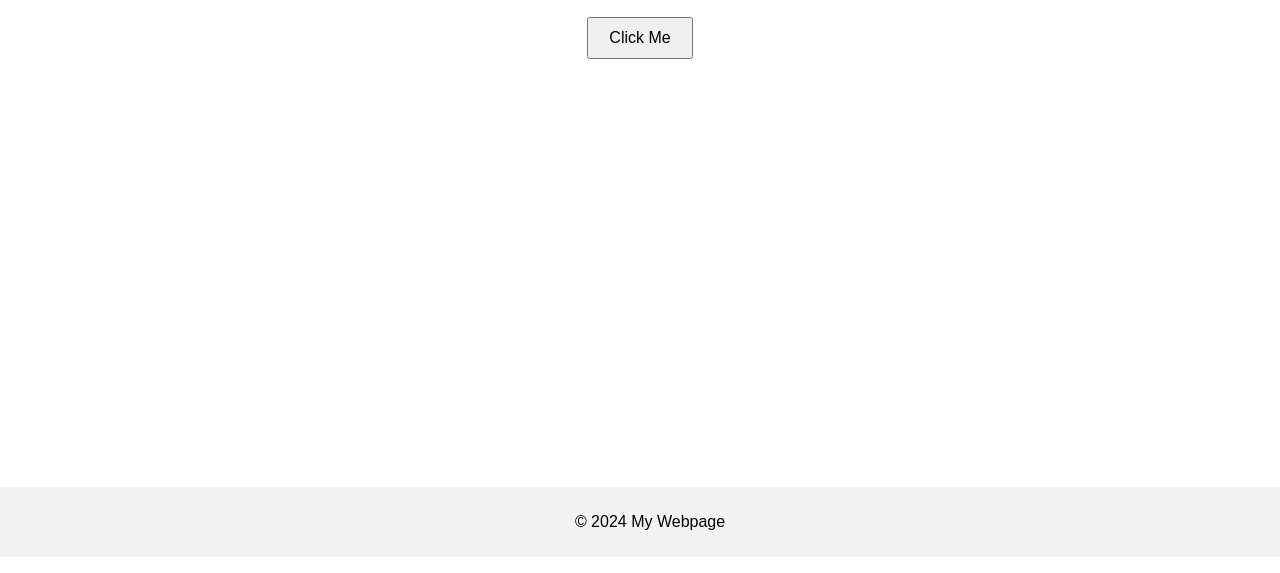
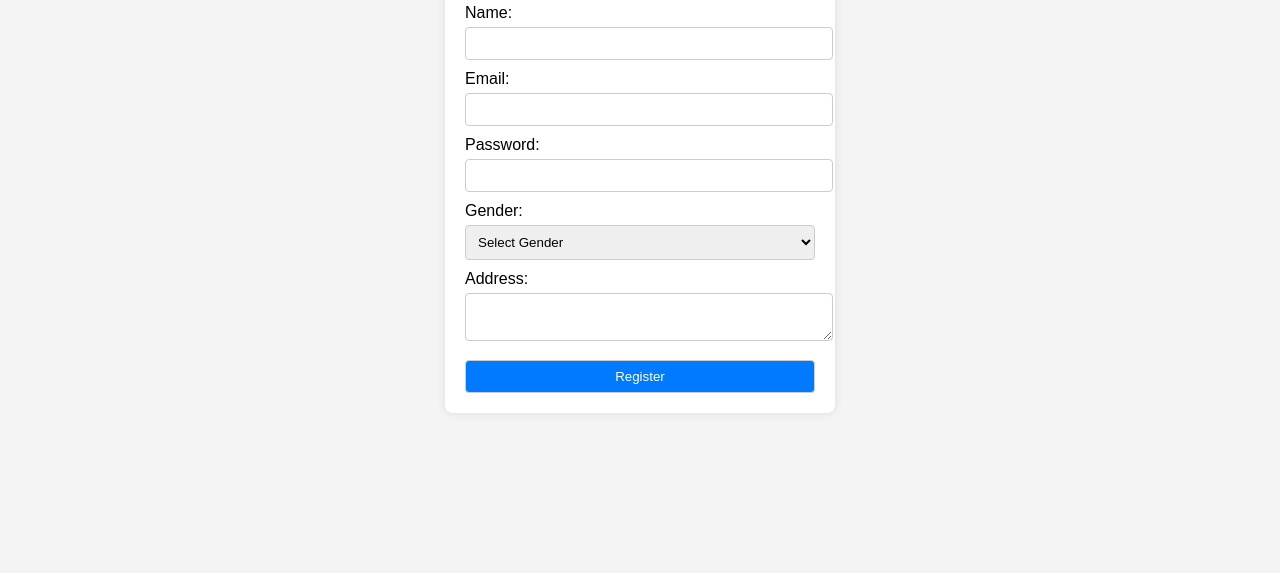
Before and after one commit to Krilavya/my-webpage, a website: page index.html in a window 1280 px wide. Shown: the part 243-816 px from the top of the page. Drawn offline with Linux system fonts and the light colour scheme.

Commit message:
Form change to Reistration form

```diff
--- a/index.html
+++ b/index.html
@@ -1,24 +1,44 @@
 <!DOCTYPE html>
 <html lang="en">
 <head>
-  <meta charset="UTF-8" />
-  <title>My Webpage</title>
-  <link rel="stylesheet" href="style.css" />
+<meta charset="UTF-8" />
+<meta http-equiv="X-UA-Compatible" content="IE=edge" />
+<meta name="viewport" content="width=device-width, initial-scale=1.0" />
+<link rel="stylesheet" href="style.css" />
+<title>Registration Form</title>
 </head>
 <body>
-  <header>
-    <h1>Welcome to My Webpage</h1>
-  </header>
+<div class="container">
+<form id="registerForm">
+<h2>Registration Form</h2>
+<label>Name:</label>
+<input type="text" id="name" required />
 
-  <section class="content">
-    <p>This is a simple webpage built with HTML, CSS, and JavaScript.</p>
-    <button id="alertButton">Click Me</button>
-  </section>
 
-  <footer>
-    <p>&copy; 2024 My Webpage</p>
-  </footer>
+<label>Email:</label>
+<input type="email" id="email" required />
 
-  <script src="script.js"></script>
+
+<label>Password:</label>
+<input type="password" id="password" required />
+
+
+<label>Gender:</label>
+<select id="gender" required>
+<option value="">Select Gender</option>
+<option value="Male">Male</option>
+<option value="Female">Female</option>
+<option value="Other">Other</option>
+</select>
+
+
+<label>Address:</label>
+<textarea id="address" required></textarea>
+
+
+<button type="submit">Register</button>
+</form>
+</div>
+<script src="script.js"></script>
 </body>
 </html>
--- a/script.js
+++ b/script.js
@@ -1,3 +1,19 @@
-document.getElementById("alertButton").addEventListener("click", function () {
-  alert("Hello! This is a JavaScript alert!");
+document.getElementById('registerForm').addEventListener('submit', async function(e) {
+e.preventDefault();
+const data = {
+name: document.getElementById('name').value,
+email: document.getElementById('email').value,
+password: document.getElementById('password').value,
+gender: document.getElementById('gender').value,
+address: document.getElementById('address').value
+};
+
+
+const response = await fetch('http://localhost:5000/register', {
+method: 'POST',
+headers: { 'Content-Type': 'application/json' },
+body: JSON.stringify(data)
 });
+const res = await response.json();
+alert(res.message);
+});
--- a/style.css
+++ b/style.css
@@ -1,32 +1,38 @@
 body {
-  font-family: Arial, sans-serif;
-  margin: 0;
-  padding: 0;
+font-family: Arial, sans-serif;
+background-color: #f4f4f4;
+display: flex;
+justify-content: center;
+align-items: center;
+min-height: 100vh;
 }
-
-header {
-  background-color: #333;
-  color: #fff;
-  text-align: center;
-  padding: 40px 0;
+.container {
+background: #fff;
+padding: 20px;
+border-radius: 8px;
+box-shadow: 0 0 10px rgba(0, 0, 0, 0.1);
+width: 350px;
 }
-
-.content {
-  text-align: center;
-  padding: 50px;
+form label {
+display: block;
+margin-top: 10px;
 }
-
-button {
-  padding: 10px 20px;
-  font-size: 16px;
-  cursor: pointer;
+form input,
+form select,
+form textarea,
+form button {
+width: 100%;
+padding: 8px;
+margin-top: 5px;
+border: 1px solid #ccc;
+border-radius: 4px;
 }
-
-footer {
-  background-color: #f2f2f2;
-  padding: 10px;
-  text-align: center;
-  position: fixed;
-  width: 100%;
-  bottom: 0;
+form button {
+background: #007bff;
+color: #fff;
+margin-top: 15px;
+cursor: pointer;
 }
+form button:hover {
+background: #0056b3;
+}
```
Also changed, not shown: package.json (added, +26 -0 lines), server.js (added, +38 -0 lines), 1 other file.
